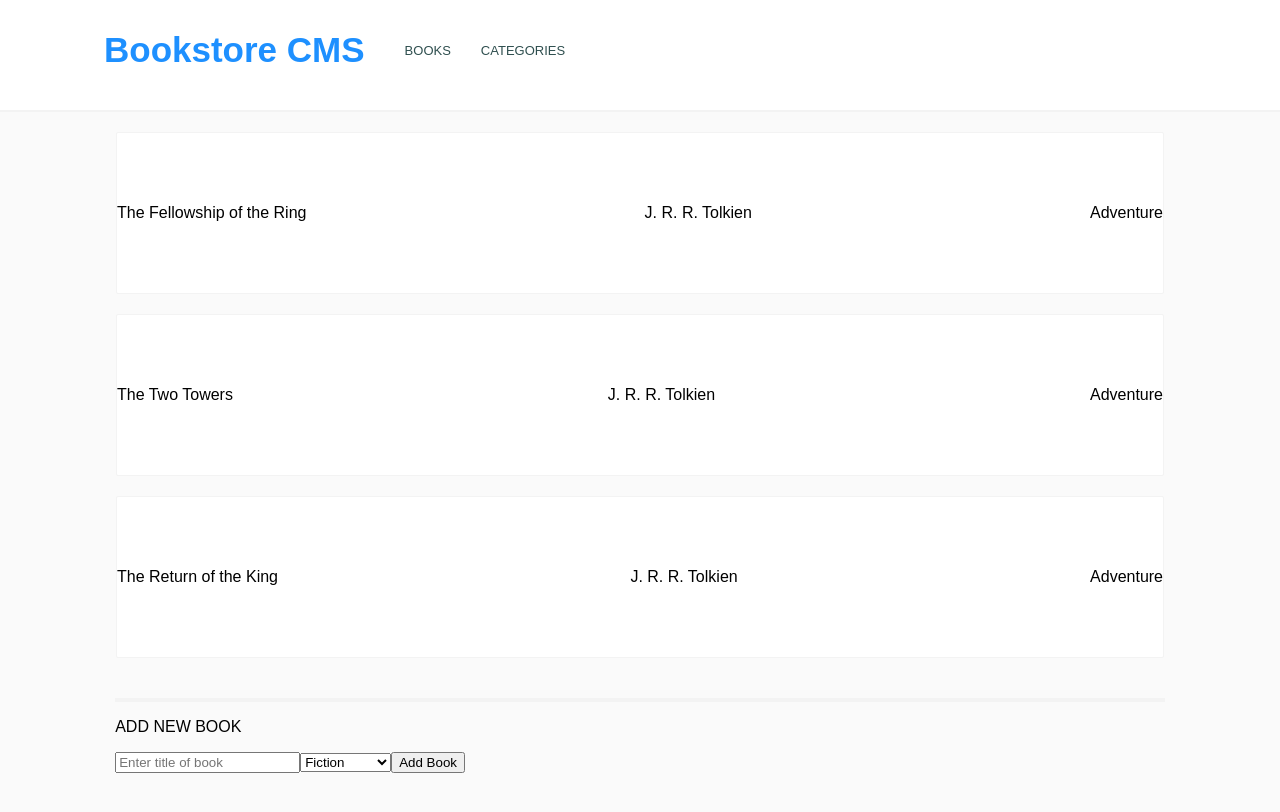
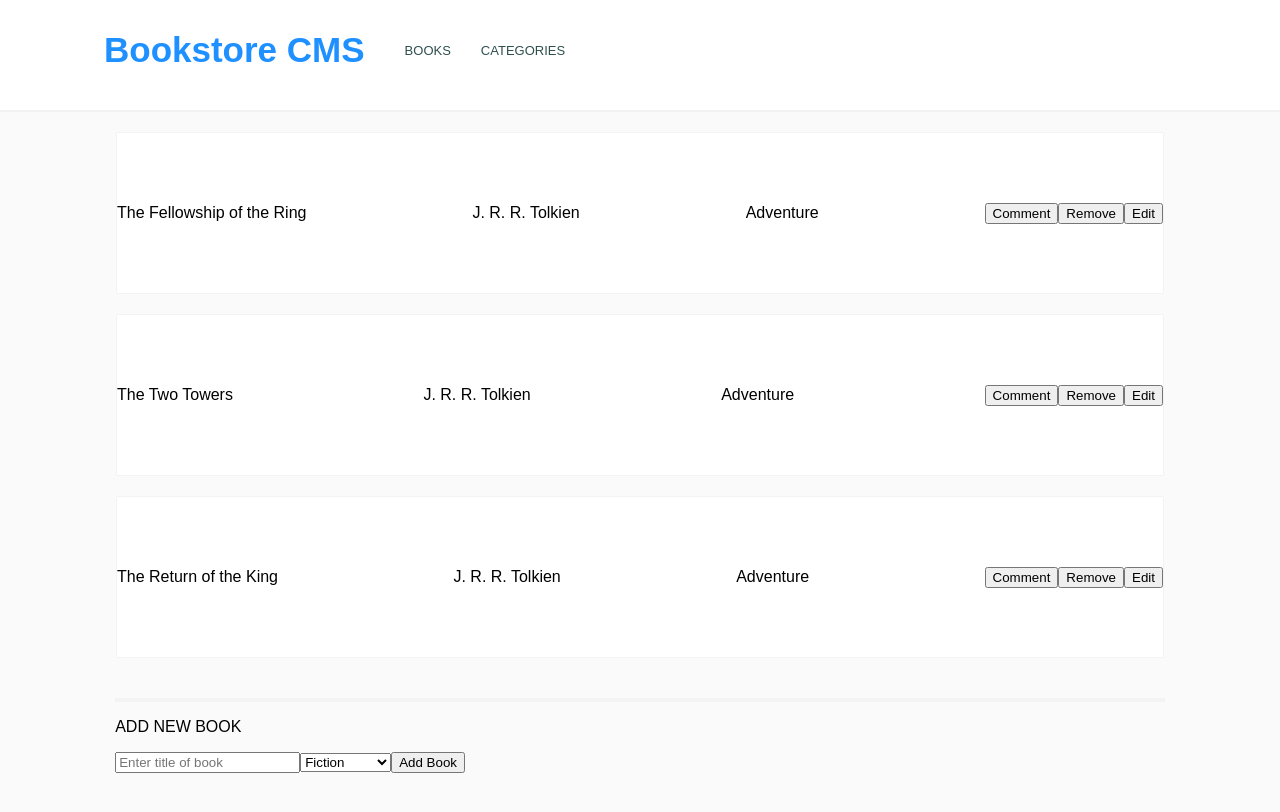
Before and after one commit to mateo951/bookstore, a React (Create React App) app: page / in a window 1280 px wide. Shown: the top 812 px of the page. Built offline with nearby package versions, Linux system fonts and the light colour scheme.

Commit message:
Add linters checks & actions buttons to books

```diff
--- a/src/components/books/Book.js
+++ b/src/components/books/Book.js
@@ -1,11 +1,13 @@
 import React from 'react';
 import style from './book.module.css';
+import BookActions from './BookActions';
 
 const book = ({ title, author, genre }) => (
   <li className={style.listItems}>
     <p>{title}</p>
     <p>{author}</p>
     <p>{genre}</p>
+    <BookActions />
   </li>
 );
 
--- /dev/null
+++ b/src/components/books/BookActions.js
@@ -0,0 +1,11 @@
+import React from 'react';
+
+const BookActions = () => (
+  <div>
+    <button type="button">Comment</button>
+    <button type="button">Remove</button>
+    <button type="button">Edit</button>
+  </div>
+);
+
+export default BookActions;
--- a/src/components/books/book.module.css
+++ b/src/components/books/book.module.css
@@ -2,7 +2,7 @@
   height: 10rem;
   background-color: white;
   border-radius: 2px;
-  border:1px solid #F3F3F3;
+  border: 1px solid #f3f3f3;
   display: flex;
   justify-content: space-between;
   align-items: center;
--- a/src/components/books/list.module.css
+++ b/src/components/books/list.module.css
@@ -8,5 +8,5 @@
   margin-top: 40px;
   margin-left: 9%;
   margin-right: 9%;
-  border: 2px solid #F3F3F3;
+  border: 2px solid #f3f3f3;
 }
--- a/src/components/navigation/nav.module.css
+++ b/src/components/navigation/nav.module.css
@@ -28,4 +28,4 @@
   line-height: 15px;
 }
 
-.listitems:hover{ -webkit-transform: scale(1.2); }
+.listitems:hover { -webkit-transform: scale(1.2); }
--- a/src/index.css
+++ b/src/index.css
@@ -3,7 +3,7 @@ body {
   padding: 0;
   text-align: center;
   font-family: Arial, Helvetica, sans-serif;
-  background-color:#FAFAFA;
+  background-color: #fafafa;
 }
 
 nav {
@@ -14,6 +14,6 @@ nav {
   min-height: 10vh;
   background-color: white;
   color: white;
-  border-bottom:2px solid #F3F3F3;
-  padding-bottom:10px
+  border-bottom: 2px solid #f3f3f3;
+  padding-bottom: 10px;
 }
```
Also changed, not shown: src/components/books/form.module.css (+4 -4 lines).
